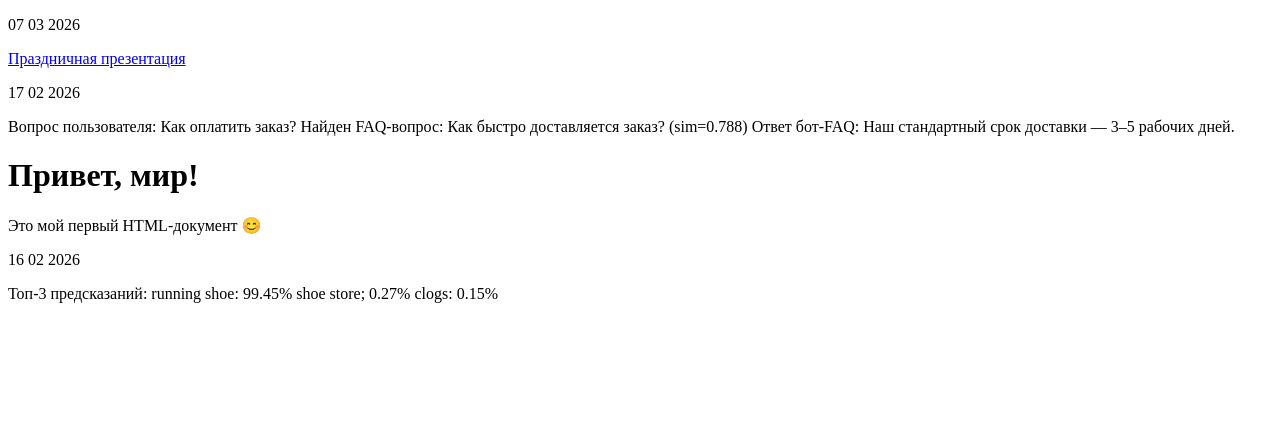
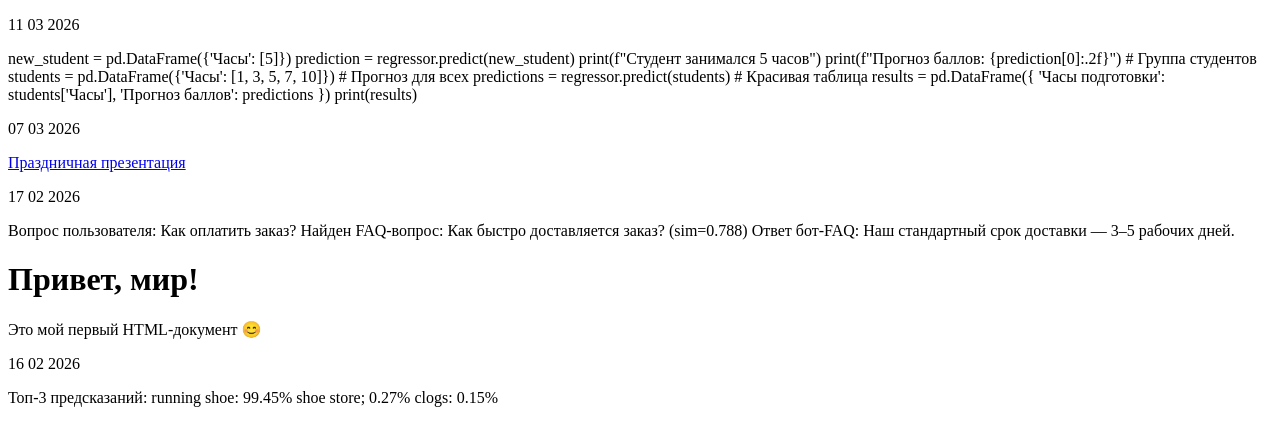
Before and after one commit to Karpis78/Hello, a plain HTML site: page index.html in a window 1280 px wide. Drawn offline with Linux system fonts and the light colour scheme.

Commit message:
Update index.html

```diff
--- a/index.html
+++ b/index.html
@@ -6,6 +6,26 @@
     <title>Привет, мир!</title>
 </head>
 <body>
+    <p>11 03 2026<p>
+
+new_student = pd.DataFrame({'Часы': [5]})
+prediction = regressor.predict(new_student)
+print(f"Студент занимался 5 часов")
+print(f"Прогноз баллов: {prediction[0]:.2f}")
+
+# Группа студентов
+students = pd.DataFrame({'Часы': [1, 3, 5, 7, 10]})
+
+# Прогноз для всех
+predictions = regressor.predict(students)
+
+# Красивая таблица
+results = pd.DataFrame({
+    'Часы подготовки': students['Часы'],
+    'Прогноз баллов': predictions
+})
+print(results)
+
        <p>07 03 2026</p>
     <a href="Projects/Flowers.pptx">Праздничная презентация</a>
     <p>17 02 2026</p>
```
